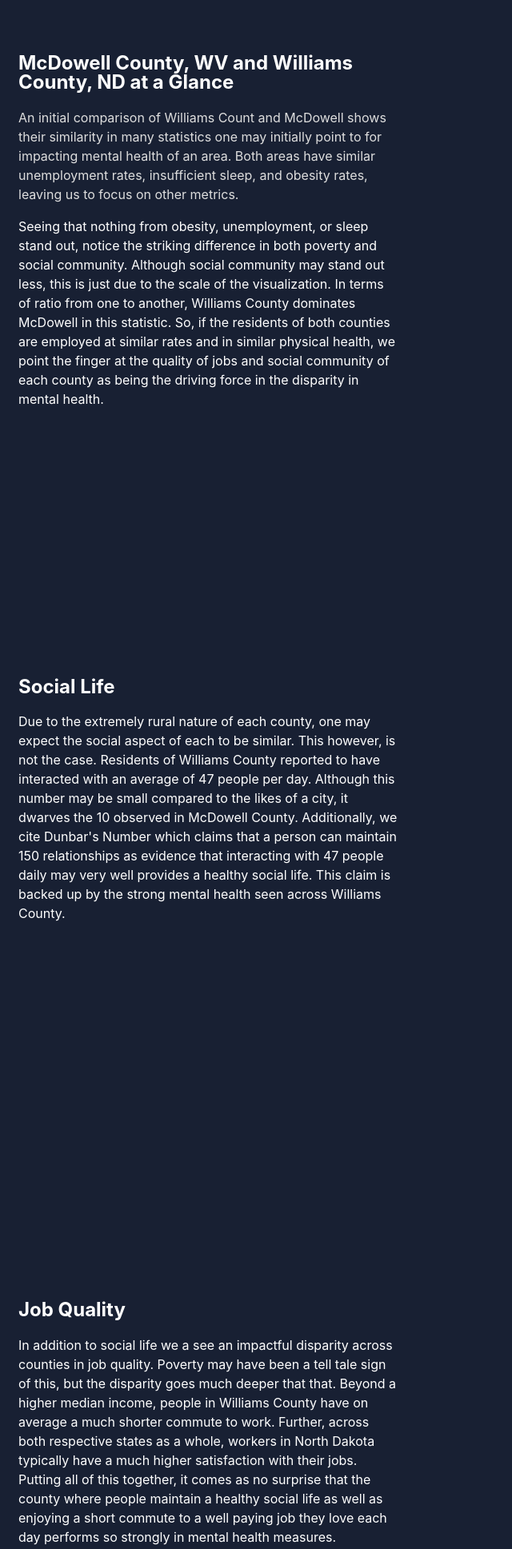
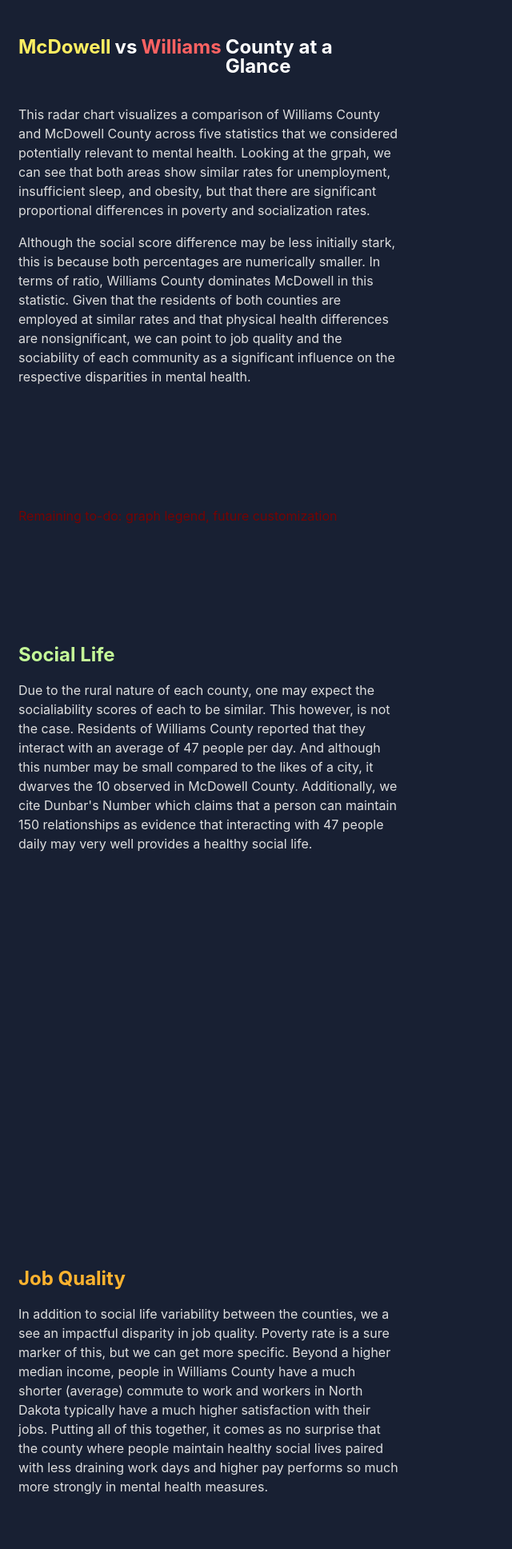
Before and after one commit to csci0465-f22/project-04-computer-dudes, a website: page index.html in a window 1280 px wide. Shown: the part 840-2777 px from the top of the page at 80% size, without its empty margins (0-640 px from the left). Drawn offline with nearby package versions, Linux system fonts and the light colour scheme.

Commit message:
more description updates

```diff
--- a/index.html
+++ b/index.html
@@ -16,15 +16,26 @@
       <div id="sections">
 
         <section>
-          <h2 style="color: white"> Plotting Mental Health by County </h2>
+          <div style="display: flex; flex-direction: row;">
+            <h2 style="color: white; margin-right: 5px;">
+              Plotting
+            </h2>
+            <h2 style="color: #ff6262; margin-right: 5px;">
+              Mental Health
+            </h2>
+            <h2 style="color: white; margin-right: 5px;">
+              by County
+            </h2>
+          </div>
           <p style="color: rgb(222, 222, 222)">
             This choropleth graphs the number of average poor mental health days by county
             across the United States. Looking at the graph, we determined that West Virginia
-            shows the highest concentration of larger values, and North Dakota seems to rank
+            shows the highest concentration of larger values and North Dakota seems to rank
             the best. To get even more specific, we can analyze the most extreme cases in each state:
             Williams County (North Dakota) and McDowell County (West Virginia). We will use these counties
-            as case examples to convey how social community and workplace experience define regional mental
-            health statistics.
+            as case examples to convey how social community and workplace experience statistics correlate
+            with regional mental health. To get specific, the average number of poor mental health days per month
+            in Williams County is 3.33, compared to McDowell's 7.46.
           </p>
 
           <p style="color: rgb(222, 222, 222)">
@@ -32,64 +43,86 @@
             to analyze various quality of life metrics as they relate to mental health.
           </p>
 
-          <p style="color:rgb(222, 222, 222)">
+          <p style="color:rgb(118, 3, 3); margin-top: 150px">
             Remaining to-do: add a legend, potential animation to grayscale or zoom
           </p>
         </section>
 
         <section>
-          <h2 style="color: white"> McDowell County, WV and Williams County, ND at a Glance  </h2>
-          <p style="color: rgb(222, 222, 222)"> An initial comparison of Williams
-          Count and McDowell shows their similarity in many statistics one
-        may initially point to for impacting mental health of an area.
-        Both areas have similar unemployment rates, insufficient sleep, and
-        obesity rates, leaving us to focus on other metrics.</p>
+          <div style="display: flex; flex-direction: row;">
+            <h2 style="color: #feee61; margin-right: 5px;">
+              McDowell
+            </h2>
+            <h2 style="color: white; margin-right: 5px;">
+              vs
+            </h2>
+            <h2 style="color: #ff6262; margin-right: 5px;">
+              Williams
+            </h2>
+            <h2 style="color: white">
+              County at a Glance
+            </h2>
+          </div>
+          <p style="color: rgb(222, 222, 222)">
+            This radar chart visualizes a comparison of Williams County and McDowell County across five statistics that
+            we considered potentially relevant to mental health. Looking at the grpah, we can see that both areas show
+            similar rates for unemployment, insufficient sleep, and obesity, but that there are significant proportional
+            differences in poverty and socialization rates.
+          </p>
 
-        <p style="color: white">Seeing that nothing from obesity,
-        unemployment, or sleep stand out, notice the striking difference
-        in both poverty and social community. Although social community may
-        stand out less, this is just due to the scale of the visualization.
-        In terms of ratio from one to another, Williams County dominates
-        McDowell in this statistic. So, if the residents of both counties
-        are employed at similar rates and in similar physical health, we
-        point the finger at the quality of jobs and social community of each
-        county as being the driving force in the disparity in mental health.</p>
+          <p style="color: rgb(222, 222, 222)">
+            Although the social score difference may be less initially stark, this is because both percentages are numerically smaller.
+            In terms of ratio, Williams County dominates McDowell in this statistic. Given that
+            the residents of both counties are employed at similar rates and that physical health differences are nonsignificant,
+            we can point to job quality and the sociability of each community as a significant influence
+            on the respective disparities in mental health.
+          </p>
+
+          <p style="color:rgb(118, 3, 3); margin-top: 150px">
+            Remaining to-do: graph legend, future customization
+          </p>
+
         </section>
 
         <section>
-          <h2 style="color: white">Social Life</h2>
+          <h2 style="color: #c4fa98">Social Life</h2>
 
-          <p style="color: white">Due to the extremely rural nature of
-            each county, one may expect the social aspect of each to be
+          <p style="color: rgb(222, 222, 222)">Due to the rural nature of
+            each county, one may expect the socialiability scores of each to be
             similar. This however, is not the case. Residents of Williams
-            County reported to have interacted with an average of 47
-            people per day. Although this number may be small compared to
+            County reported that they interact with an average of 47
+            people per day. And although this number may be small compared to
             the likes of a city, it dwarves the 10 observed in McDowell
             County. Additionally, we cite Dunbar's Number which claims that
             a person can maintain 150 relationships as evidence that
             interacting with 47 people daily may very well provides a
-            healthy social life. This claim is backed up by the strong mental
-            health seen across Williams County.</p>
+            healthy social life.</p>
         </section>
 
         <section>
-          <h2 style="color: white">Job Quality</h2>
-          <p style="color: white">In addition to social life we a see an
-          impactful disparity across counties in job quality. Poverty may
-          have been a tell tale sign of this, but the disparity goes much
-          deeper that that. Beyond a higher median income, people in
-          Williams County have on average a much shorter commute to work.
-          Further, across both respective states as a whole, workers in
-          North Dakota typically have a much higher satisfaction with their
-          jobs. Putting all of this together, it comes as no surprise that
-          the county where people maintain a healthy social life as well as
-          enjoying a short commute to a well paying job they love each day
-          performs so strongly in mental health measures.</p>
+          <h2 style="color: rgb(255, 179, 47)">Job Quality</h2>
+          <p style="color: rgb(222, 222, 222)">
+            In addition to social life variability between the counties, we a see an
+            impactful disparity in job quality. Poverty rate is a sure marker of this,
+            but we can get more specific. Beyond a higher median income, people in
+            Williams County have a much shorter (average) commute to work and workers in
+            North Dakota typically have a much higher satisfaction with their
+            jobs. Putting all of this together, it comes as no surprise that
+            the county where people maintain healthy social lives paired with less
+            draining work days and higher pay performs so much more strongly in mental health
+            measures.
+          </p>
+          <p style="color:rgb(118, 3, 3); margin-top: 150px">
+            Remaining to-do: customize the bottom two graphs
+          </p>
         </section>
 
         <section>
-          <h2 style="color: white"> Citations </h2>
-          <p style="color: white"> </p>
+          <h2 style="color: #929292"> Citations </h2>
+          <p style="color: rgb(222, 222, 222)"> </p>
+          <p style="color:rgb(118, 3, 3); margin-top: 150px">
+            Remaining to-do: add citations for data and images
+          </p>
         </section>
 
       </div>
--- a/js/visualization.js
+++ b/js/visualization.js
@@ -25,7 +25,7 @@ async function manageVisualizations(){
 
     var choroData = await d3.csv("../data/County_Data.csv");
     const choromap = await loadCounties(choroData, svg);
-    choromap.attr('opacity', 1);
+    choromap.attr('opacity', 0);
 
     const radar = RadarChart(svg, size)
                     .attr('opacity', 0);
@@ -39,6 +39,7 @@ async function manageVisualizations(){
 
     scroll(d3.selectAll("section"));
     scroll.on("section-change", (section)=>{
+      console.log(section);
       switch(section){
         case 0:
           radar.transition().attr("opacity", 0).duration(speed);
@@ -59,7 +60,8 @@ async function manageVisualizations(){
           bar.transition().attr("opacity", 1).duration(speed);
           socialChart.transition().attr("opacity", 0).duration(speed);
           break;
-          //console.log("uh");
+        case 4:
+          bar.transition().attr("opacity", 0).duration(speed);
       }
     });
   }
```
